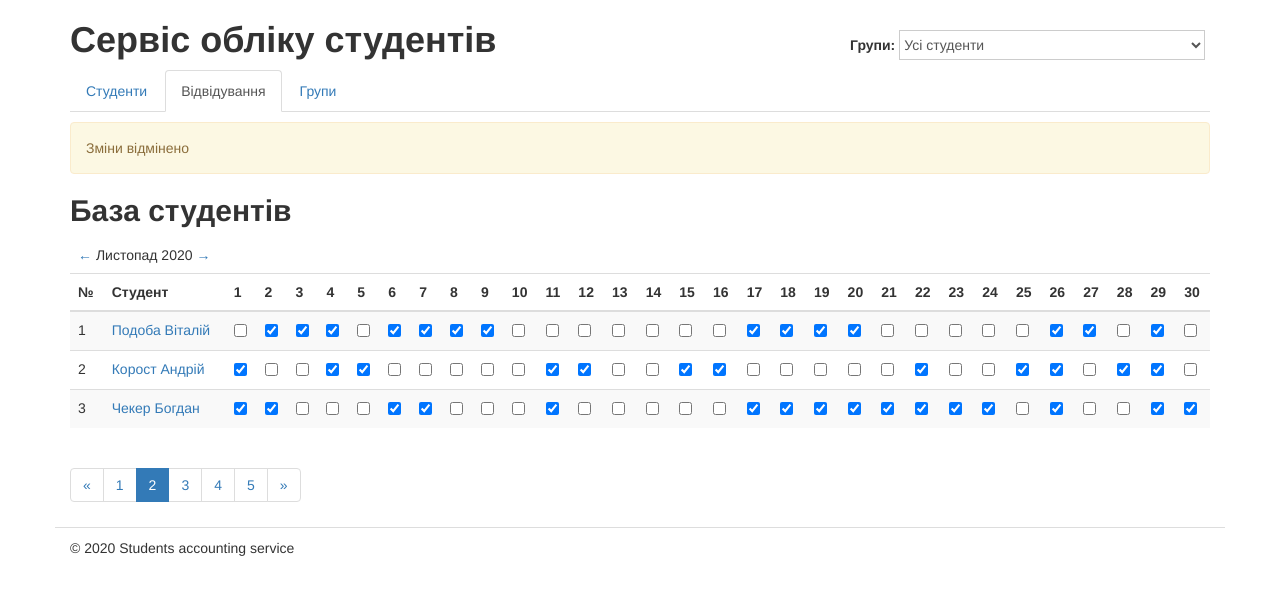
After one commit to bohdanshlyah/students_V2, a Django app: page /journal/ in a window 1280 px wide. The commit adds this page. Shown: the top 595 px of the page. Run offline with Django 3.2, Linux system fonts and the light colour scheme; some libraries are stand-ins or nearby versions.

Commit message:
Add journal.html add vievs add time

```diff
--- a/Students/static/index_3.html
+++ b/Students/static/index_3.html
@@ -114,7 +114,7 @@
                         <tr>
                             <td>1</td>
                             <td><a title="Change" href="#">Ячменев Олег</a></td>
-                            <td><input type="checkbox" id="1" name="visiting" value="1"></td>
+                            <td><input type="checkbox" id="1" name="visiting" checked></td>
                             <td><input type="checkbox" id="2" name="visiting" value="1"></td>
                             <td><input type="checkbox" id="3" name="visiting" value="1"></td>
                             <td><input type="checkbox" id="4" name="visiting" value="1"></td>
--- /dev/null
+++ b/Students/students/journal.py
@@ -0,0 +1,17 @@
+import random
+from Students.students.time import days
+
+
+def check_list():
+    number = days()
+    ch_lst = []
+    for i in range(number):
+        ch_lst.append({'day_number': i + 1, 'check': checked()})
+    return ch_lst
+
+
+def checked():
+    if random.randint(0, 1) == 0:
+        return 'checked'
+    else:
+        return ''
--- /dev/null
+++ b/Students/students/students.py
@@ -0,0 +1,19 @@
+def students():
+    students_list = (
+        {'id': 1,
+         'first_name': u'Віталій',
+         'last_name': u'Подоба',
+         'ticket': 235,
+         'image': 'img/1.jpeg'},
+        {'id': 2,
+         'first_name': u'Андрій',
+         'last_name': u'Корост',
+         'ticket': 12,
+         'image': 'img/2.jpeg'},
+        {'id': 3,
+         'first_name': u'Богдан',
+         'last_name': u'Чекер',
+         'ticket': 21,
+         'image': 'img/3.jpeg'},
+    )
+    return students_list
--- a/Students/students/templates/students/base.html
+++ b/Students/students/templates/students/base.html
@@ -48,7 +48,7 @@
                 <div class="col-xs-12">
                     <ul class="nav nav-tabs" role="tablist">
                         <li role="presentation" {% if request.path == '/' %}class="active"{% endif %}><a href="{% url 'home' %}">Студенти</a> </li>
-                        <li role="presentation" {% if '/journal' in request.path %}class="active"{% endif %}><a href="/journal">Відвідування</a> </li>
+                        <li role="presentation" {% if '/journal' in request.path %}class="active"{% endif %}><a href="{% url 'journal' %}">Відвідування</a> </li>
                         <li role="presentation" {% if '/groups' in request.path %}class="active"{% endif %}><a href="{% url 'groups' %}">Групи</a> </li>
                     </ul>
                 </div>
--- /dev/null
+++ b/Students/students/templates/students/journal.html
@@ -0,0 +1,55 @@
+{% extends "students/base.html" %}
+
+{% load static from static %}
+
+{% block meta_title %}Студенти{% endblock meta_title %}
+
+{% block title %}База студентів{%  endblock title %}
+
+{% block content %}
+
+    <table class="table table-hover table-striped">
+        <thead>
+        <tr>
+            <td colspan="33"><a href="#">&larr; </a>{{ time.0.month }} {{ time.1.year }}<a href="#"> &rarr;</a></td>
+        </tr>
+        <tr>
+            <th>№</th>
+            <th>Студент</th>
+            {% for day in journal %}
+                <th>{{ day.day_number }}<br></th>
+            {% endfor %}
+        </tr>
+        </thead>
+
+        <tbody>
+        {% for student in students %}
+            <tr>
+                <td>{{ forloop.counter }}</td>
+                <td>
+                    <a href="{% url 'students_edit' student.id %}">
+                        {{ student.last_name }} {{ student.first_name}}</a>
+                </td>
+
+                {% for visiting in journal %}
+                <td><input type="checkbox" id="{{ visiting.day_number }}" name="visiting" {{ visiting.check }}></td>
+                {% endfor %}
+
+            </tr>
+        {% endfor %}
+        </tbody>
+    </table>
+
+
+    <nav>
+        <ul class="pagination">
+            <li><a href="#">&laquo;</a></li>
+            <li><a href="#">1</a></li>
+            <li class="active"><a href="#">2</a></li>
+            <li><a href="#">3</a></li>
+            <li><a href="#">4</a></li>
+            <li><a href="#">5</a></li>
+            <li><a href="#">&raquo;</a></li>
+        </ul>
+    </nav>
+{% endblock content %}
--- /dev/null
+++ b/Students/students/time.py
@@ -0,0 +1,58 @@
+import datetime
+
+
+def time():
+    t = [
+        {'month': tr_month()},
+        {'year': year()}
+    ]
+    return t
+
+
+def month():
+    return datetime.datetime.now().date().month
+
+
+def tr_month():
+    if month() == 1:
+        return u"Січень"
+    elif month() == 2:
+        return u"Лютий"
+    elif month() == 3:
+        return u"Березень"
+    elif month() == 4:
+        return u"Квітень"
+    elif month() == 5:
+        return u"Травень"
+    elif month() == 6:
+        return u"Червень"
+    elif month() == 7:
+        return u"Липень"
+    elif month() == 8:
+        return u"Серпень"
+    elif month() == 9:
+        return u"Вересень"
+    elif month() == 10:
+        return u"Жовтень"
+    elif month() == 11:
+        return u"Листопад"
+    elif month() == 12:
+        return u"Грудень"
+
+
+def year():
+    return datetime.datetime.now().date().year
+
+
+def days():
+    m = month()
+    y = year()
+    if m == 2:
+        if (y % 4 == 0) and (y % 100 != 0) or (y % 400 == 0):
+            return 29
+        else:
+            return 28
+    elif m in [1, 3, 5, 7, 8, 10, 12]:
+        return 31
+    elif m in [4, 6, 9, 11]:
+        return 30
--- a/Students/students/views.py
+++ b/Students/students/views.py
@@ -3,26 +3,14 @@
 from django.shortcuts import render
 from django.http import HttpResponse
 
+from Students.students.students import students
+from Students.students.groups import groups
+from Students.students.journal import check_list
+from Students.students.time import time
+
 
 # Views for Students
 def students_list(request):
-    students = (
-        {'id': 1,
-         'first_name': u'Віталій',
-         'last_name': u'Подоба',
-         'ticket': 235,
-         'image': 'img/1.jpeg'},
-        {'id': 2,
-         'first_name': u'Андрій',
-         'last_name': u'Корост',
-         'ticket': 12,
-         'image': 'img/2.jpeg'},
-        {'id': 3,
-         'first_name': u'Богдан',
-         'last_name': u'Чекер',
-         'ticket': 21,
-         'image': 'img/3.jpeg'},
-    )
     return render(request, "students/students_list.html", {'students': students})
 
 
@@ -40,17 +28,6 @@
 
 # Views for Groups
 def groups_list(request):
-    groups = (
-        {'id': 1,
-         'group_name': u'МтМ-21',
-         'group_leader': u'Ячменев Олег'},
-        {'id': 2,
-         'group_name': u'МтМ-22',
-         'group_leader': u'Віталій Подоба'},
-        {'id': 3,
-         'group_name': u'МтМ-23',
-         'group_leader': u'Іванов Андрій'},
-    )
     return render(request, "students/groups_list.html", {'groups': groups})
 
 
@@ -64,3 +41,8 @@
 
 def groups_delete(request, gid):
     return HttpResponse('<h1>Delete Group %s Form</h1>' % gid)
+
+
+# View for Journal
+def journal(request):
+    return render(request, "students/journal.html", {'journal': check_list, 'time': time, 'students': students})
--- a/Students/urls.py
+++ b/Students/urls.py
@@ -15,7 +15,7 @@
 """
 from django.conf.urls import include, url
 from django.contrib import admin
-from Students.students.views import students_list, students_add, students_edit, students_delete, groups_list, groups_add, groups_edit, groups_delete
+from Students.students.views import students_list, students_add, students_edit, students_delete, groups_list, groups_add, groups_edit, groups_delete, journal
 
 urlpatterns = [
     # Students urls
@@ -30,5 +30,8 @@
     url(r'^groups/(?P<gid>\d+)/edit/$', groups_edit, name="groups_edit"),
     url(r'^groups/(?P<gid>\d+)/delete$', groups_delete, name="groups_delete"),
 
+    # journal
+    url(r'^journal/$', journal, name="journal"),
+
     url(r'^admin/', admin.site.urls)
 ]
```
Also changed, not shown: Students/students/groups.py (added, +13 -0 lines).
